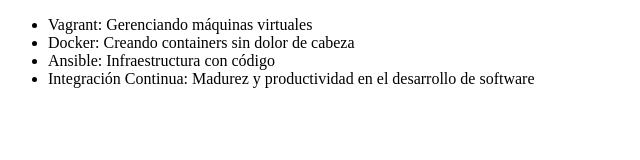
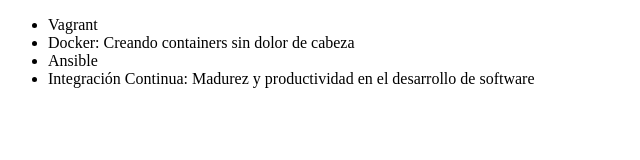
Before and after one commit to guilleraynald/alura-git, a plain HTML site: page index.html in a window 1280 px wide. Shown: the whole page, without its empty margins (0-640 px from the left). Drawn offline with Linux system fonts and the light colour scheme.

Commit message:
:x Revert "cambiando el nombre del curso"
This reverts commit 5c878f20c9d819c8c38c043efd5e9a483e613abf.

```diff
--- a/index.html
+++ b/index.html
@@ -6,9 +6,9 @@
 </head>
 <body>
      <ul>
-         <li> Vagrant: Gerenciando máquinas virtuales </li>
+         <li> Vagrant </li>
          <li> Docker: Creando containers sin dolor de cabeza </li>
-         <li> Ansible: Infraestructura con código </li>
+         <li> Ansible </li>
          <li> Integración Continua: Madurez y productividad en el desarrollo de software </li>
      </ul>
 </body>
```
